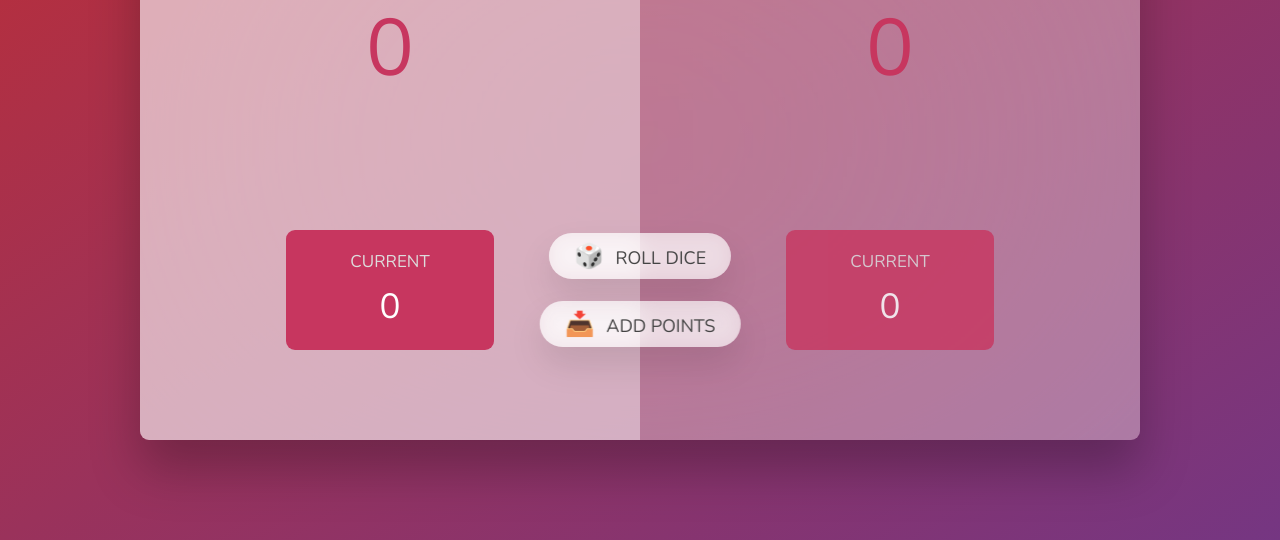
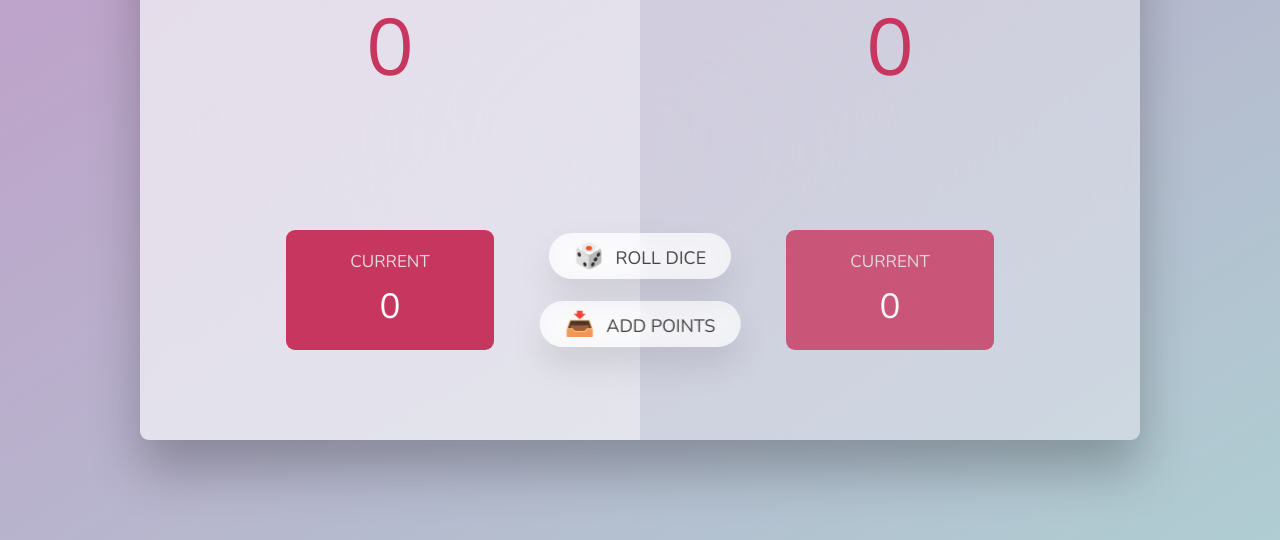
Before and after one commit to aliavarzea/dicegame, a plain HTML site: page index.html in a window 1280 px wide. Shown: the part 260-800 px from the top of the page. Drawn offline with nearby package versions, Linux system fonts and the light colour scheme.

Commit message:
changed background colour

```diff
--- a/style.css
+++ b/style.css
@@ -16,7 +16,7 @@ body {
   font-weight: 400;
   height: 100vh;
   color: #333;
-  background-image: linear-gradient(to top left, #753682 0%, #bf2e34 100%);
+  background-image: linear-gradient(to top left,  #afcdd2 0%, #c19ac8 100%);
   display: flex;
   align-items: center;
   justify-content: center;
```
